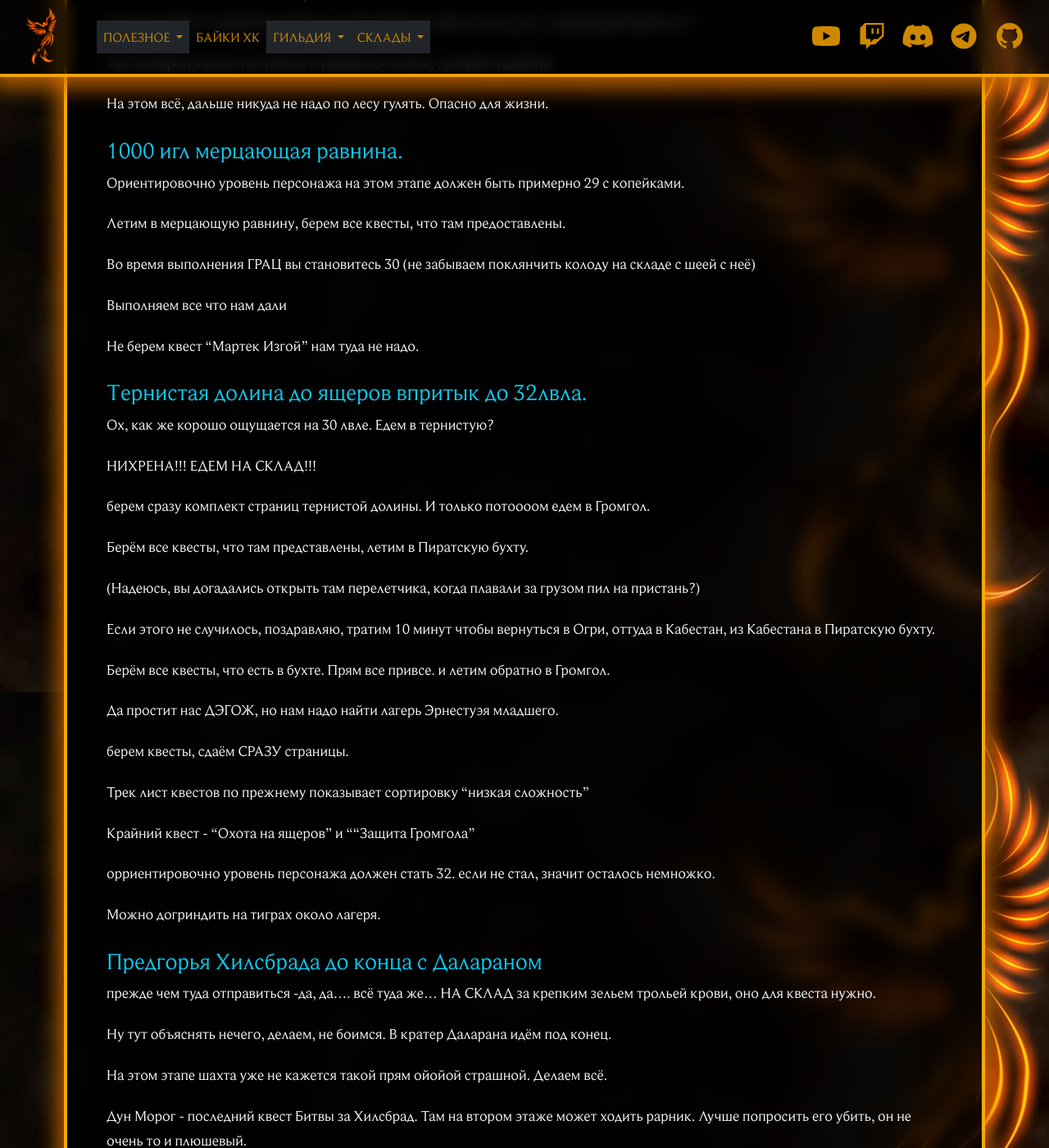
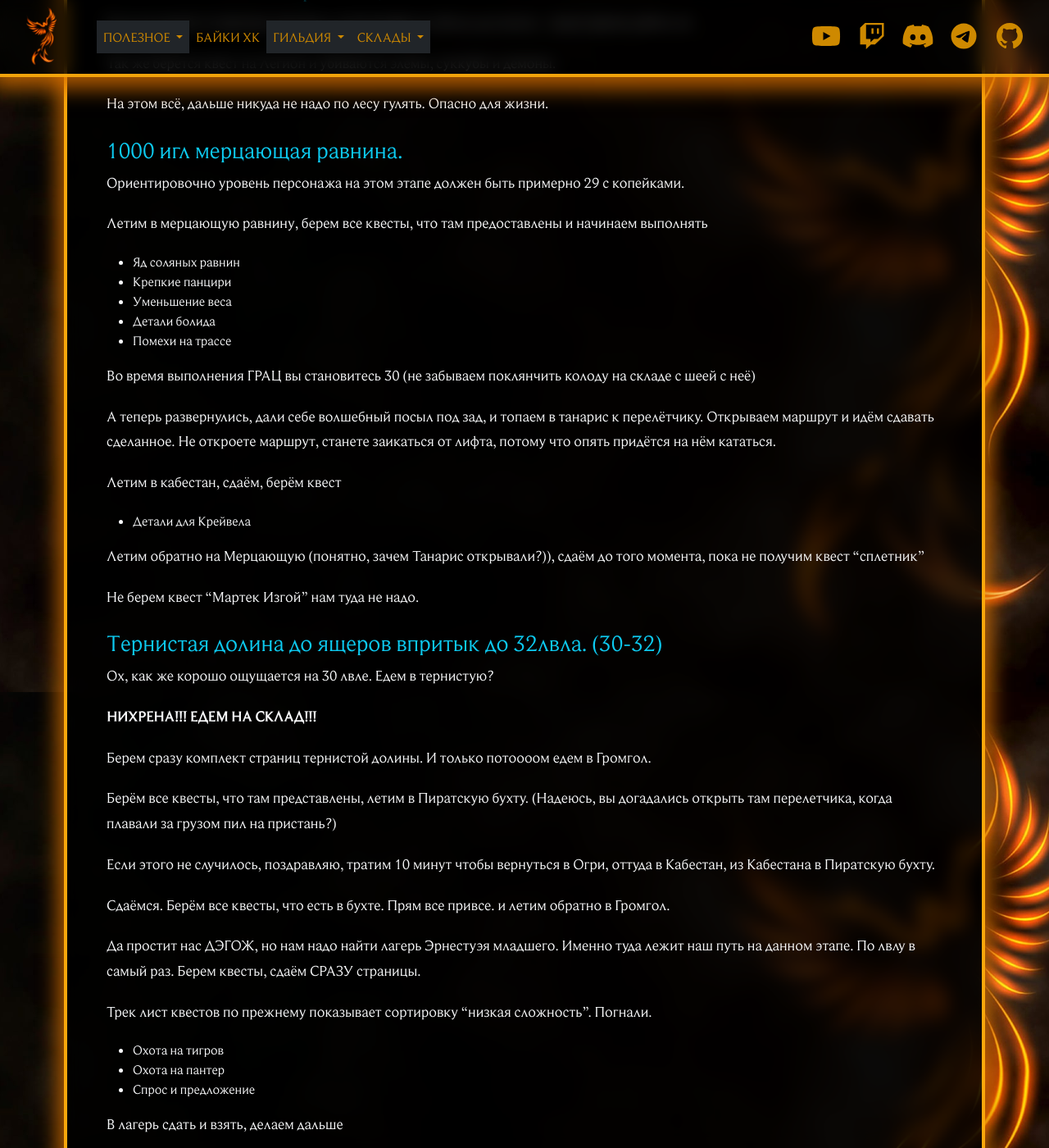
Before and after one commit to Phoenix-Guilds/phoenix-guilds.github.io, a Jekyll site: the page built from _guides/gayd-po-prokachke-hk-ot-silmy.md, in a window 1280 px wide and 1400 px high, scrolled down 13556 px. Shown: the whole window at 82% size. Built offline with Jekyll 4.4.1, drawn with Linux system fonts in a browser that asks for light colours; nearby versions of some CDN libraries; library files that are not in the unit come from our copies; some of the changed text lies outside the part shown.

Commit message:
Update Гайды “gayd-po-prokachke-hk-ot-silmy”

```diff
--- a/_guides/gayd-po-prokachke-hk-ot-silmy.md
+++ b/_guides/gayd-po-prokachke-hk-ot-silmy.md
@@ -519,35 +519,58 @@ description: >-
 
 Ориентировочно уровень персонажа на этом этапе должен быть примерно 29 с копейками.
 
-Летим в мерцающую равнину, берем все квесты, что там предоставлены.
+Летим в мерцающую равнину, берем все квесты, что там предоставлены и начинаем выполнять
+
+* Яд соляных равнин
+* Крепкие панцири
+* Уменьшение веса
+* Детали болида
+* Помехи на трассе
 
 Во время выполнения ГРАЦ вы становитесь 30 (не забываем поклянчить колоду на складе с шеей с неё)
 
-Выполняем все что нам дали
+А теперь развернулись, дали себе волшебный посыл под зад, и топаем в танарис к перелётчику. Открываем маршрут и идём сдавать сделанное. Не откроете маршрут, станете заикаться от лифта, потому что опять придётся на нём кататься.
+
+Летим в кабестан, сдаём, берём квест
+
+* Детали для Крейвела
+
+Летим обратно на Мерцающую (понятно, зачем Танарис открывали?)), сдаём до того момента, пока не получим квест "сплетник"
 
 Не берем квест "Мартек Изгой" нам туда не надо.
 
-### Тернистая долина до ящеров впритык до 32лвла.
+### Тернистая долина до ящеров впритык до 32лвла. (30-32)
 
 Ох, как же корошо ощущается на 30 лвле. Едем в тернистую?
 
-НИХРЕНА!!! ЕДЕМ НА СКЛАД!!!
+**НИХРЕНА!!! ЕДЕМ НА СКЛАД!!!**
 
-берем сразу комплект страниц тернистой долины. И только потоооом едем в Громгол.
+Берем сразу комплект страниц тернистой долины. И только потоооом едем в Громгол.
 
-Берём все квесты, что там представлены, летим в Пиратскую бухту.
-
-(Надеюсь, вы догадались открыть там перелетчика, когда плавали за грузом пил на пристань?)
+Берём все квесты, что там представлены, летим в Пиратскую бухту. (Надеюсь, вы догадались открыть там перелетчика, когда плавали за грузом пил на пристань?)
 
 Если этого не случилось, поздравляю, тратим 10 минут чтобы вернуться в Огри, оттуда в Кабестан, из Кабестана в Пиратскую бухту.
 
-Берём все квесты, что есть в бухте. Прям все привсе. и летим обратно в Громгол.
+Сдаёмся. Берём все квесты, что есть в бухте. Прям все привсе. и летим обратно в Громгол.
 
-Да простит нас ДЭГОЖ, но нам надо найти лагерь Эрнестуэя младшего.
+Да простит нас ДЭГОЖ, но нам надо найти лагерь Эрнестуэя младшего. Именно туда лежит наш путь на данном этапе. По лвлу в самый раз. Берем квесты, сдаём СРАЗУ страницы.
 
-берем квесты, сдаём СРАЗУ страницы.
+Трек лист квестов  по прежнему показывает сортировку "низкая сложность". Погнали.
 
-Трек лист квестов  по прежнему показывает сортировку "низкая сложность"
+* Охота на тигров
+* Охота на пантер
+* Спрос и предложение
+
+В лагерь сдать и взять, делаем дальше
+
+* Охота на тигров (2)
+* По следу пантеры
+* Охота на ящеров
+* Поиски Йеннику
+* Изучение кровавого скальпа
+* Уши троллей кровавого скальпа
+
+...
 
 Крайний квест - "Охота на ящеров" и ""Защита Громгола"
 
@@ -736,7 +759,7 @@ description: >-
 
 * Нехватка ресурсов
 
-47.41 будет моб **Нобору дубина**, его убиваем, с него дубина квест, берем, едем сразу сдавать, 25.31
+  47.41 будет моб **Нобору дубина**, его убиваем, с него дубина квест, берем, едем сразу сдавать, 25.31
 
 там же берем Кристаллы дренетиста
 
```
